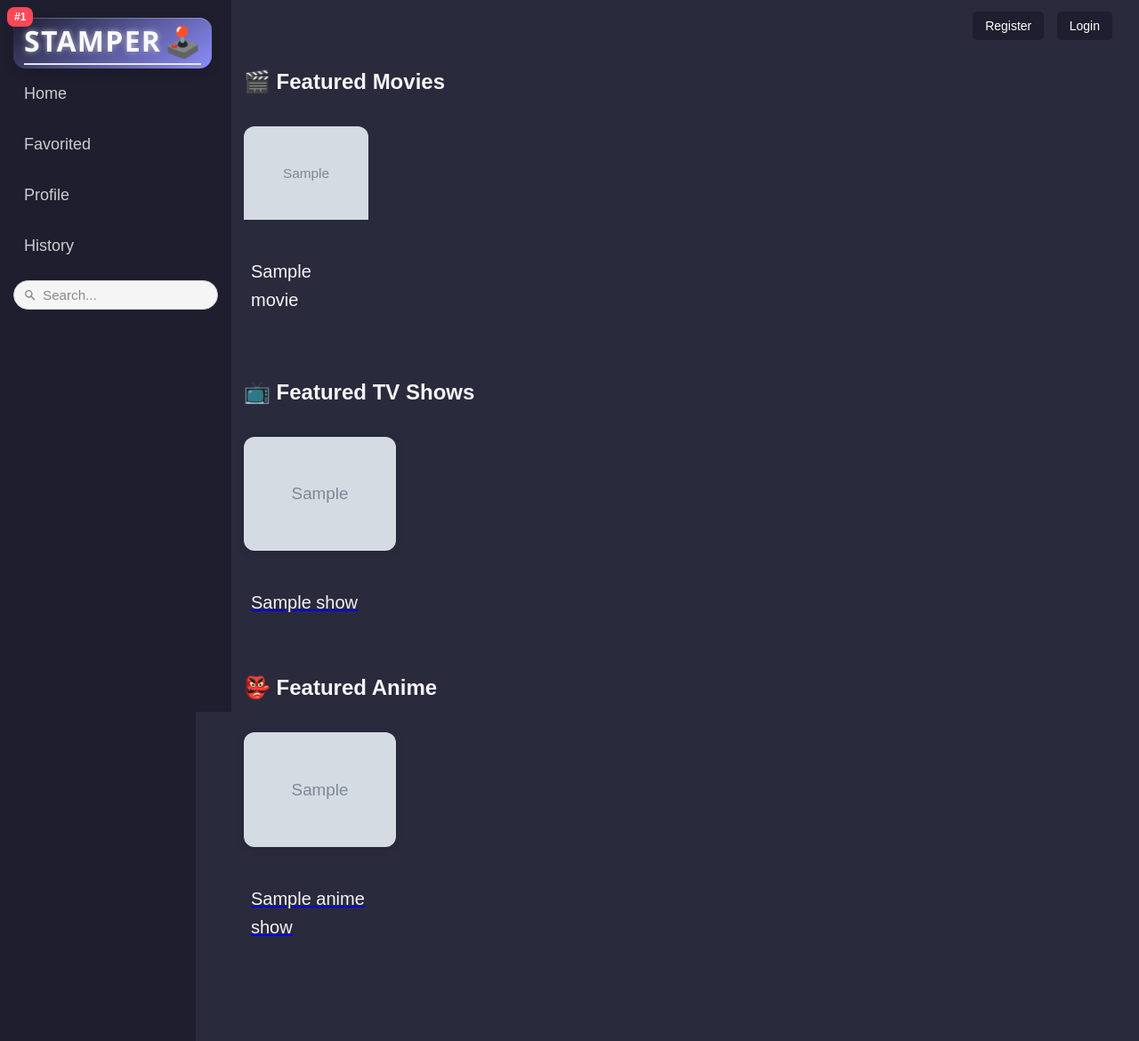
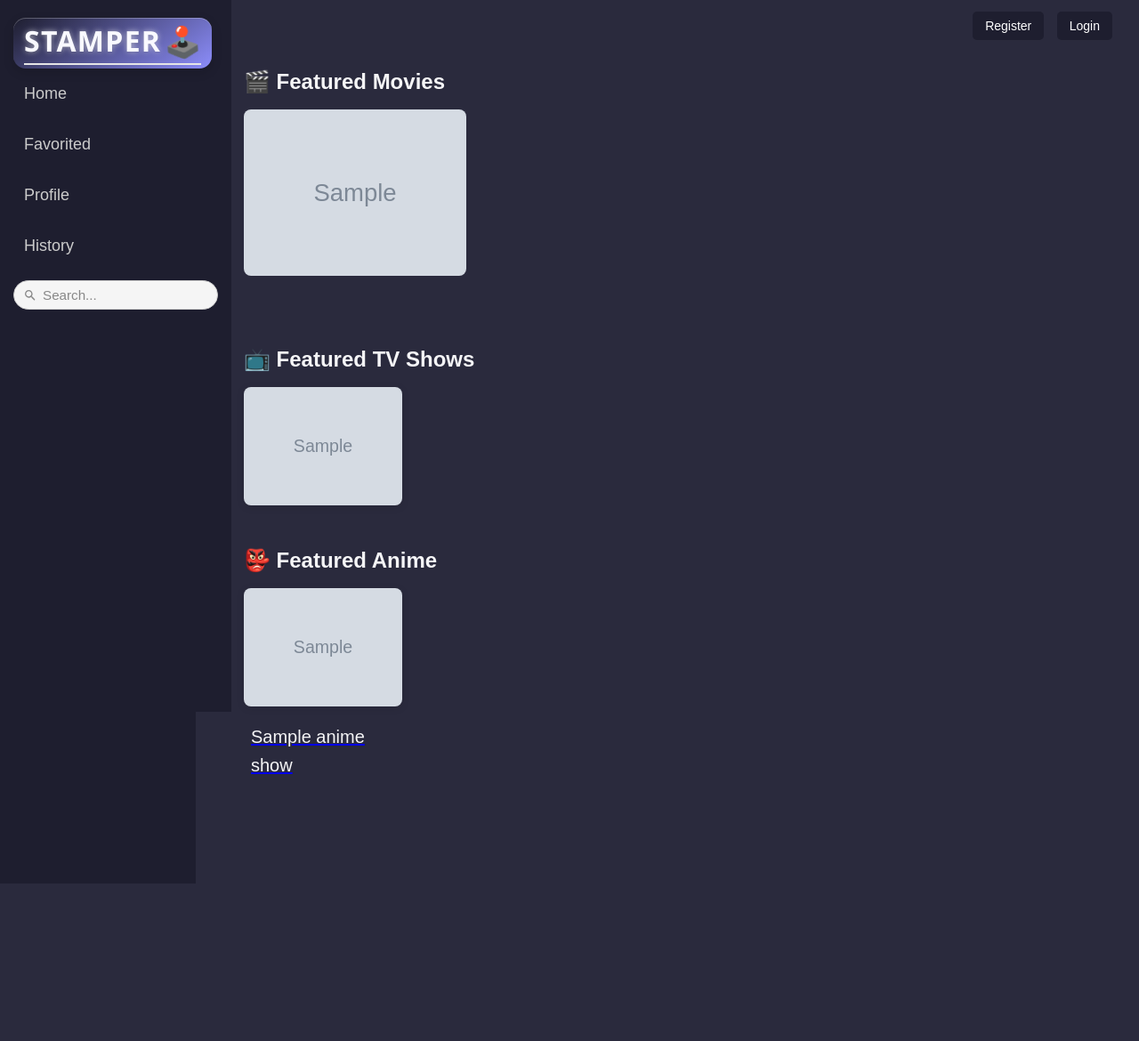
Before and after one commit to jalenjaloney/temp-name, a Flask app: template app/templates/catalogue.html in a window 1280 px wide. Shown: the whole page at 89% size. After the commit the page ends 993 px from the top, so only its background shows below. Run offline with Flask 3, Linux system fonts and the light colour scheme; the template is opened without the code that fills it: most values are stand-ins (such as "Sample title", 1, 10 or a date in 2020); grey boxes marked "Sample" are stand-in pictures.

Commit message:
use higher qual tmdb images, tweaks to catalogue styling

```diff
--- a/app/flask_app.py
+++ b/app/flask_app.py
@@ -93,7 +93,7 @@ def catalogue():
     )
     conn = sqlite3.connect(MEDIA_DB_PATH)
 
-    movie_query = "SELECT * FROM media WHERE media_type = 'movie' ORDER BY vote_average DESC LIMIT 10"
+    movie_query = "SELECT * FROM media WHERE media_type = 'movie' ORDER BY vote_average DESC LIMIT 50"
     tv_query = "SELECT * FROM media WHERE media_type = 'tv' ORDER BY vote_average DESC LIMIT 10"
     anime_query = "SELECT * FROM anime ORDER BY trending DESC LIMIT 10"
 
--- a/app/static/css/components/media-card.css
+++ b/app/static/css/components/media-card.css
@@ -1,11 +1,10 @@
 .movie-card {
-  flex: 0 0 140px;
+  flex: 0 0 250px;
   scroll-snap-align: start;
 }
 
 .movie-card img {
   width: 100%;
-  border-radius: 12px 12px 0 0;
   object-fit: cover;
 }
 
--- a/app/static/css/pages/catalogue.css
+++ b/app/static/css/pages/catalogue.css
@@ -8,7 +8,7 @@
 .section-header {
   font-size: 1.5rem;
   font-weight: 600;
-  margin: 2rem 0 1rem;
+  margin: 2rem 0 .75rem;
   color: #f5f5f7;
 }
 
@@ -18,22 +18,32 @@
 }
 
 .movie-scroll {
+  padding-top: 0.3rem;
   display: flex;
   gap: 1rem;
   overflow-x: auto;
+  overflow-y: visible;
   padding-bottom: 0.5rem;
   scroll-snap-type: x mandatory;
+  scrollbar-width: none;        /* Hide scrollbar on Firefox */
+  -ms-overflow-style: none;     /* Hide scrollbar on IE and Edge */
+}
+
+.movie-scroll::-webkit-scrollbar {
+  display: none;                /* Hide scrollbar on Chrome, Safari, and Opera */
 }
 
 .movie-card {
-  flex: 0 0 140px; /* tighter width */
+  flex: 0 0 250px; /* tighter width */
   scroll-snap-align: start;
+  position: relative;
+  overflow: visible;
 }
 
 .movie-card img {
   width: 100%;
-  border-radius: 12px 12px 0 0;
   object-fit: cover;
+  margin-top: 0;
 }
 
 .movie-card:hover {
@@ -50,10 +60,19 @@
   border-radius: 8px;
   font-size: 0.75rem;
   font-weight: bold;
+  opacity: 0;
+  pointer-events: none;
+  transition: opacity 0.2s;
+}
+
+.movie-card:hover .rank-badge {
+  opacity: 1;
+  pointer-events: auto;
 }
 
 .media-title {
   padding: 0.5rem;
+  margin-bottom: 15px;
   font-weight: 500;
   font-size: 1.25rem;
   color: #f5f5f7;
@@ -62,17 +81,22 @@
 
 /* Featured TV Shows Grid */
 .featured-grid {
+  padding-top: 0.3rem;
+  margin: 0;
   display: grid;
   grid-template-columns: repeat(5, 1fr);
-  gap: 1.5rem;
+  gap: 1rem 1rem;
+  font-size: 0;
 }
 
 .featured-grid img {
   width: 100%;
   height: auto;
-  border-radius: 12px;
+  margin: 0;
+  padding: 0;
   box-shadow: 0 2px 10px rgba(0,0,0,0.1);
   transition: transform 0.2s ease;
+  vertical-align: top;
 }
 
 .featured-grid img:hover {
--- a/app/templates/catalogue.html
+++ b/app/templates/catalogue.html
@@ -19,7 +19,6 @@
                 <a href="{{ url_for('view_movie', movie_id=movie.tmdb_id)}}">
                     <img src="{{ movie.poster_url }}" alt="{{ movie.title }}">
                 </a>
-                <p class="media-title">{{ movie.title }}</p>
             </div>
             {% endfor %}
         </div>
@@ -31,10 +30,7 @@
         <div class="featured-grid">
             {% for show in tv_shows %}
             <a href="{{ url_for('get_media', media_id=show.tmdb_id)}}" class="media-link">
-                <div>
-                    <img src="{{ show.poster_url }}" alt="{{ show.title }}">
-                    <p class="media-title">{{ show.title }}</p>
-                </div>
+                <img src="{{ show.poster_url }}" alt="{{ show.title }}">
             </a>
             {% endfor %}
         </div>
--- a/app/tmdb.py
+++ b/app/tmdb.py
@@ -8,7 +8,7 @@ load_dotenv()
 TMDB_API_KEY = os.getenv("TMDB_API_KEY")
 
 BASE_URL = "https://api.themoviedb.org/3"
-IMG_BASE_URL = "https://image.tmdb.org/t/p/w500"
+IMG_BASE_URL = "https://image.tmdb.org/t/p/w780"
 
 # Fetch multiple pages of popular movies or TV shows
 def fetch_popular(media_type="movie", pages=1):
```
